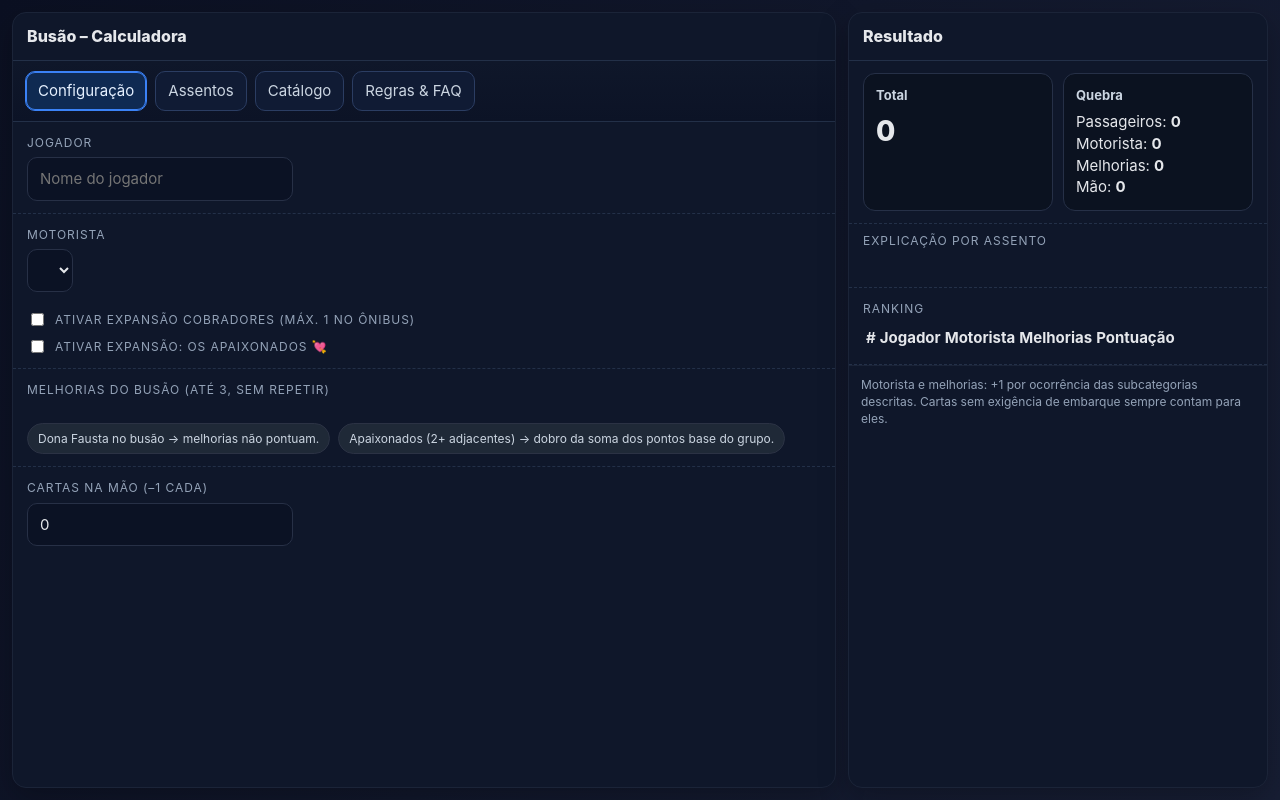
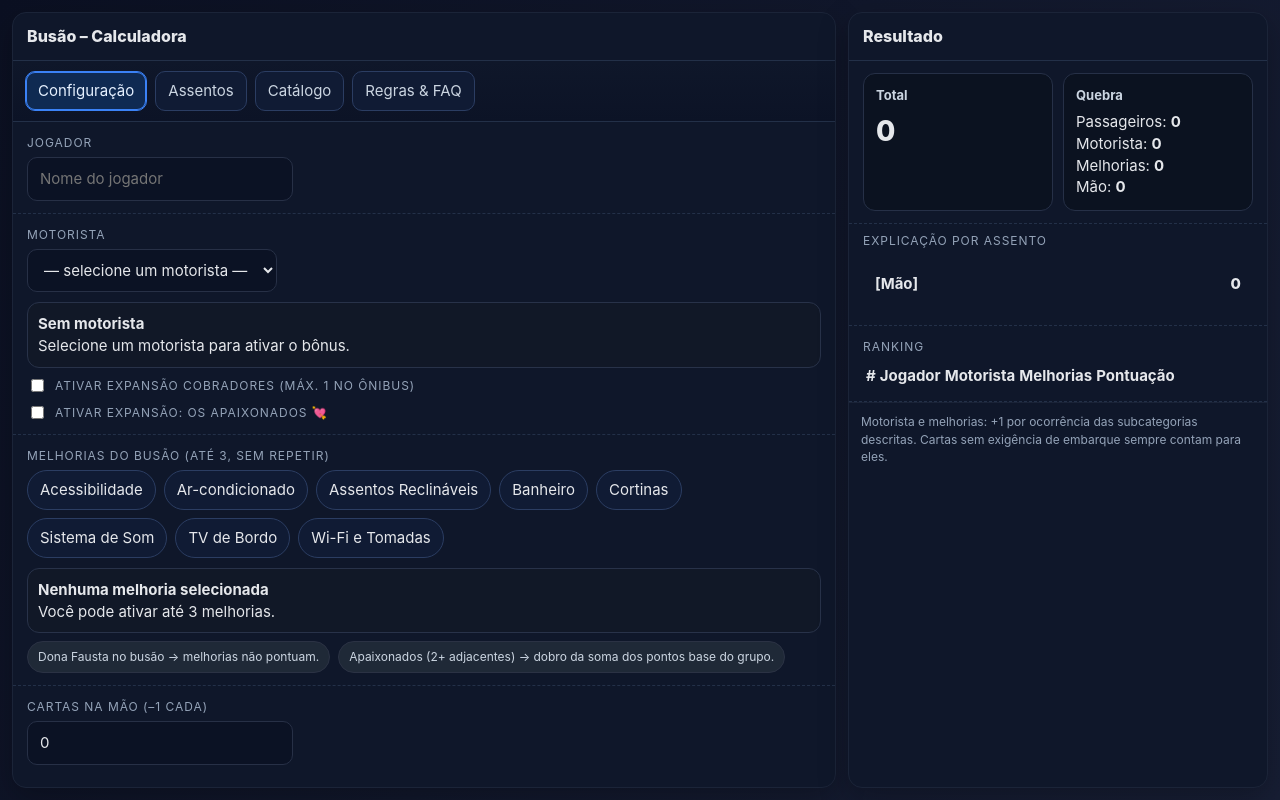
Before and after one commit to maikonfcosta/app-busao, a plain HTML site: page index.html in a window 1280 px wide. Drawn offline with Linux system fonts and the light colour scheme.

Commit message:
Ajuste script

```diff
--- a/index.html
+++ b/index.html
@@ -179,6 +179,6 @@
         </div>
     </div>
 
-    <script src="js/main.js"></script>
+    <script src="js/script.js"></script>
 </body>
 </html>
```
